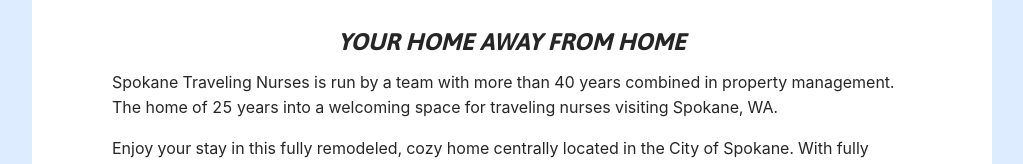
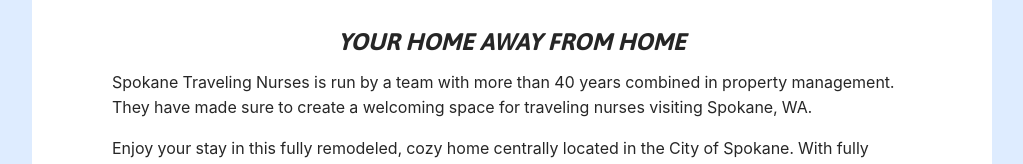
Before and after one commit to Koyamot/SpokaneTravelingNurses, a React (Create React App) app in the folder spokanetravelingnurses/: page / in a window 1280 px wide. Shown: the part 700-864 px from the top of the page, without its empty margins (128-1151 px from the left). Built offline with nearby package versions, Linux system fonts and the light colour scheme.

Commit message:
Update Wording
*fixed grammar

```diff
--- a/spokanetravelingnurses/src/components/pages/Landing/Landing.js
+++ b/spokanetravelingnurses/src/components/pages/Landing/Landing.js
@@ -25,7 +25,7 @@
           </Title>
           <Paragraph>
             Spokane Traveling Nurses is run by a team with more
-            than 40 years combined in property management. The home of 25 years into a welcoming space for
+            than 40 years combined in property management. They have made sure to create a welcoming space for
             traveling nurses visiting Spokane, WA.
           </Paragraph>
           <Paragraph>
```
